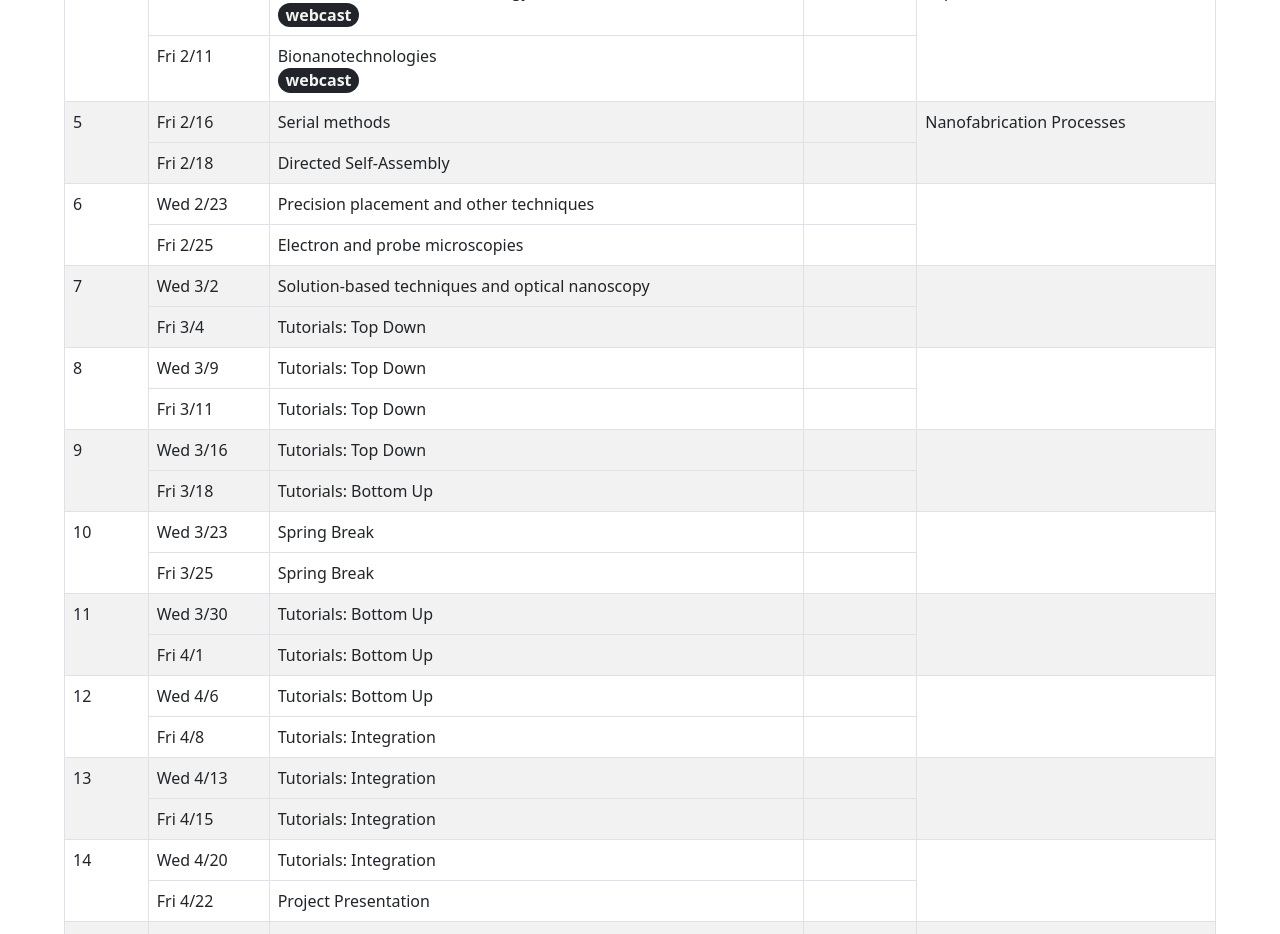
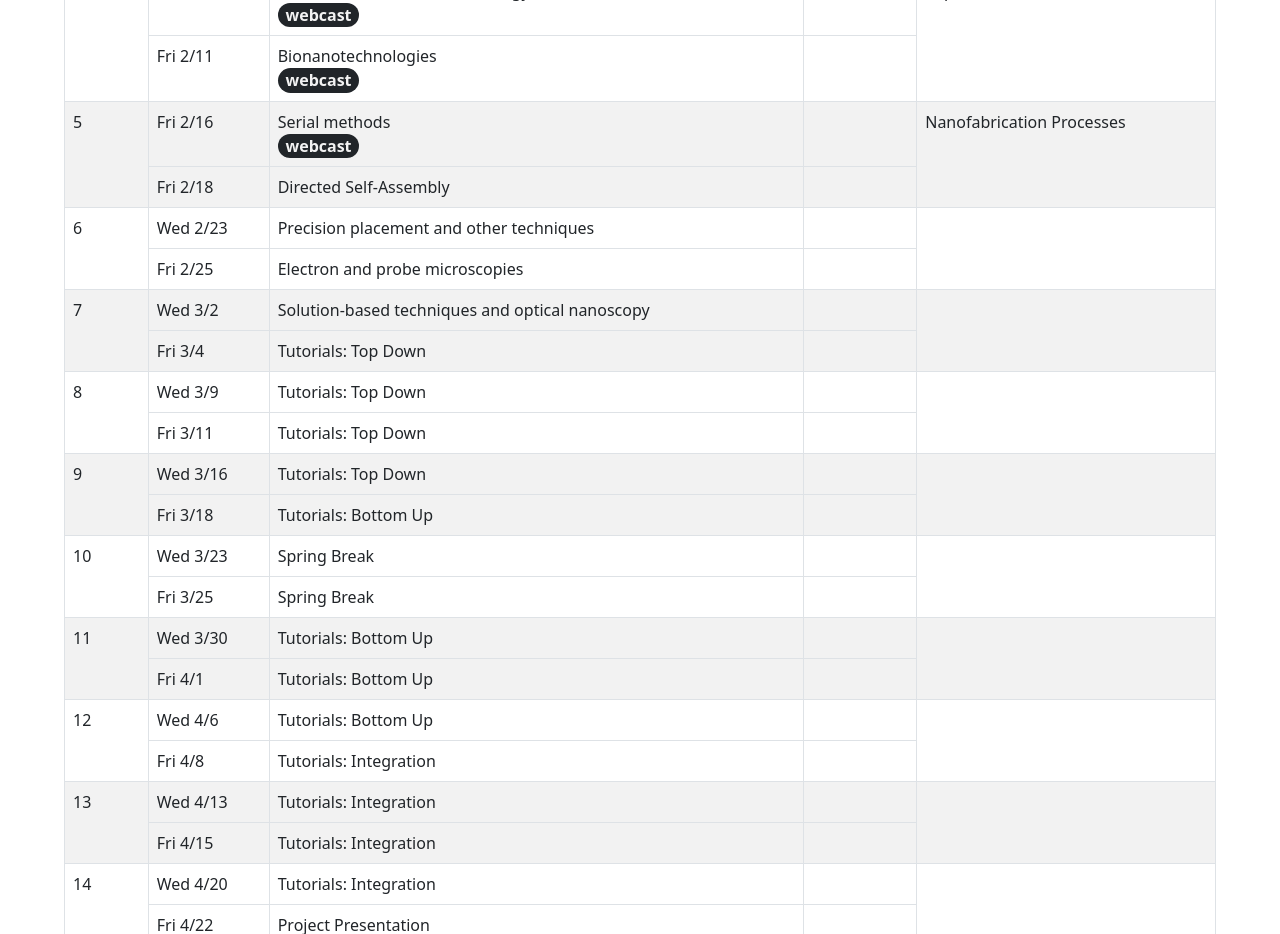
Before and after one commit to tilabberkeley/eec235, a React (Create React App) app: page / in a window 1280 px wide. Shown: the part 860-1794 px from the top of the page. Built offline with nearby package versions, Linux system fonts and the light colour scheme.

Commit message:
update 2/16 webcast link

```diff
--- a/src/components/Schedule.js
+++ b/src/components/Schedule.js
@@ -26,7 +26,7 @@ const Schedule = () => {
                 <ScheduleItem week='3' date='2/4' topic='Self-assembly with weak bonds' recordingLink='https://youtu.be/kjbU9zWzRx4' reading=''/>
                 <ScheduleItem week='4' date='2/9' topic='Protein and DNA nanotechnology' recordingLink='https://youtu.be/OG_g_CMGfyc' reading='' assignment='Paper Presentations'/>
                 <ScheduleItem week='4' date='2/11' topic='Bionanotechnologies' recordingLink='https://youtu.be/BJYpjf26LuI' reading=''/>
-                <ScheduleItem week='5' date='2/16' topic='Serial methods' reading='' assignment='Nanofabrication Processes'/>
+                <ScheduleItem week='5' date='2/16' topic='Serial methods' reading='' recordingLink='https://youtu.be/262-j5K6m1M' assignment='Nanofabrication Processes'/>
                 <ScheduleItem week='5' date='2/18' topic='Directed Self-Assembly' reading=''/>
                 <ScheduleItem week='6' date='2/23' topic='Precision placement and other techniques' reading='' assignment=''/>
                 <ScheduleItem week='6' date='2/25' topic='Electron and probe microscopies' reading=''/>
```
Also changed, not shown: src/assets/isa.jpg (added).
